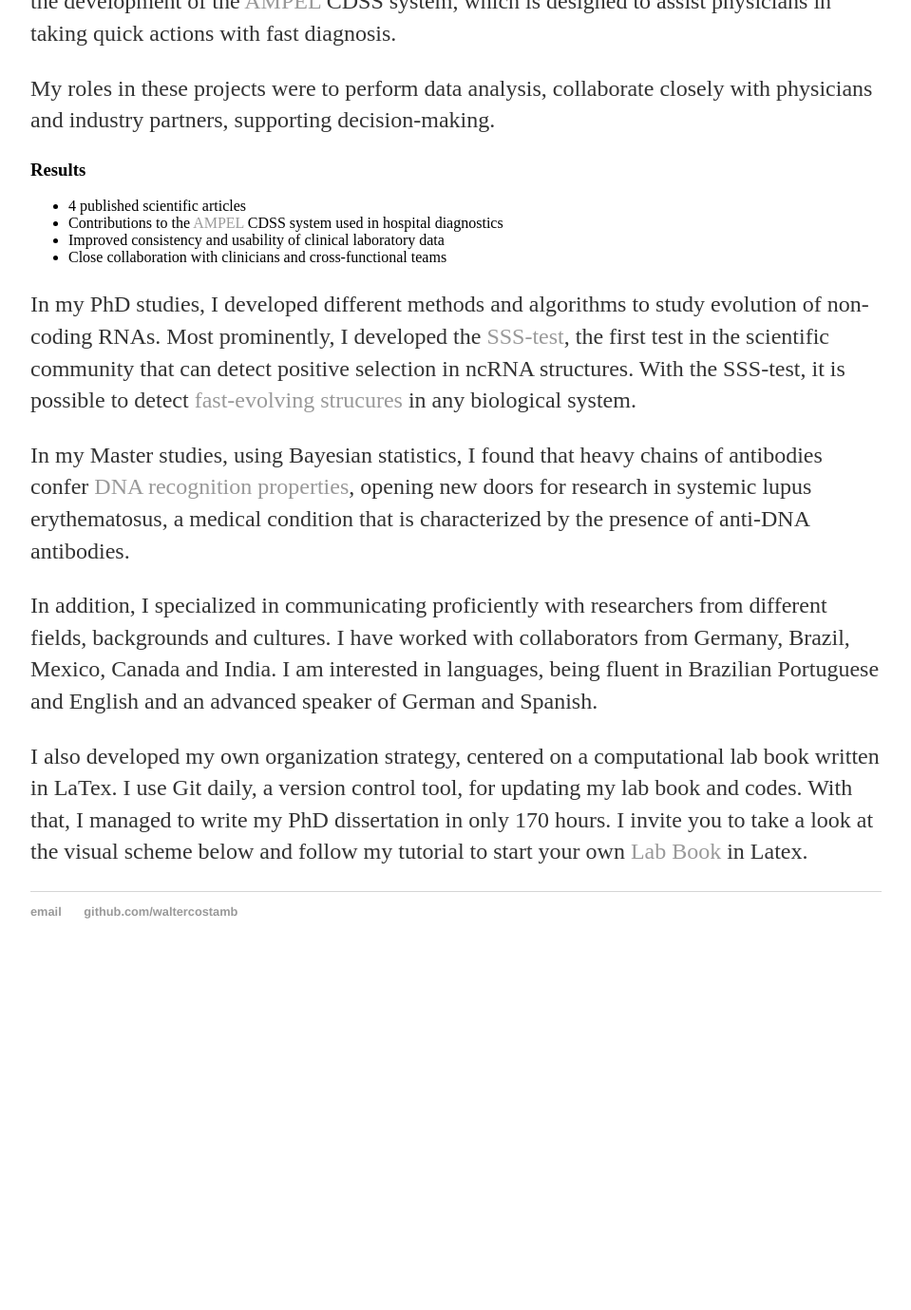
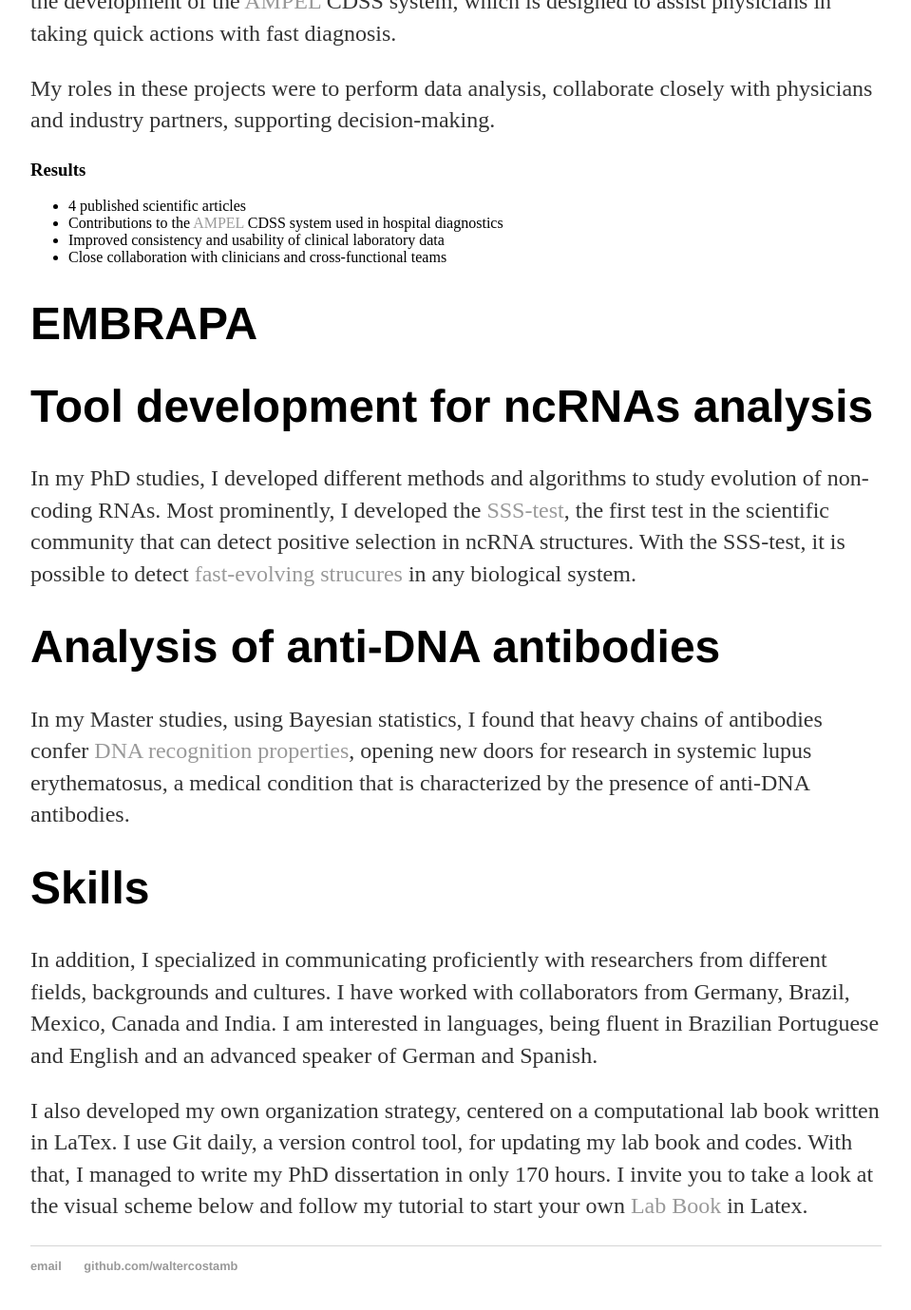
Before and after one commit to waltercostamb/waltercostamb.github.io, a Jekyll site: the page built from about/index.html, in a window 1280 px wide and 1400 px high, scrolled down 2052 px. Shown: the top 1379 px of the window at 95% size, without its empty margins (160-1119 px from the left). Built offline with Jekyll 4.4.1, drawn with Linux system fonts in a browser that asks for light colours; before the commit the page ends 3079 px from its top, so only the background shows below that.

Commit message:
Update index.html

```diff
--- a/about/index.html
+++ b/about/index.html
@@ -78,6 +78,10 @@ supporting decision-making.
 <li>Close collaboration with clinicians and cross-functional teams</li>
 </ul>
 
+	<h1>EMBRAPA</h1>
+
+	<h1>Tool development for ncRNAs analysis</h1>
+
 	<p>In my PhD studies, I developed different methods and algorithms
 		to study evolution of non-coding RNAs. Most prominently, I developed the
 		<a href="https://github.com/waltercostamb/SSS-test">SSS-test</a>,
@@ -86,10 +90,14 @@ supporting decision-making.
 		<a href="https://bmcbioinformatics.biomedcentral.com/articles/10.1186/s12859-019-2711-y">fast-evolving strucures</a>
 		in any biological system.</p>
 
+	<h1>Analysis of anti-DNA antibodies</h1>
+
 	<p>In my Master studies, using Bayesian statistics, I found that heavy chains of antibodies confer
 		<a href="https://journals.plos.org/plosone/article?id=10.1371/journal.pone.0072625">DNA recognition
 		properties</a>, opening new doors for research in systemic lupus erythematosus, a medical condition that
 		is characterized by the presence of anti-DNA antibodies.</p>
+
+	<h1>Skills</h1>
 
 	<p>In addition, I specialized in communicating proficiently with researchers from different
 		fields, backgrounds and cultures. I have worked with collaborators from Germany, Brazil, Mexico, Canada
```
